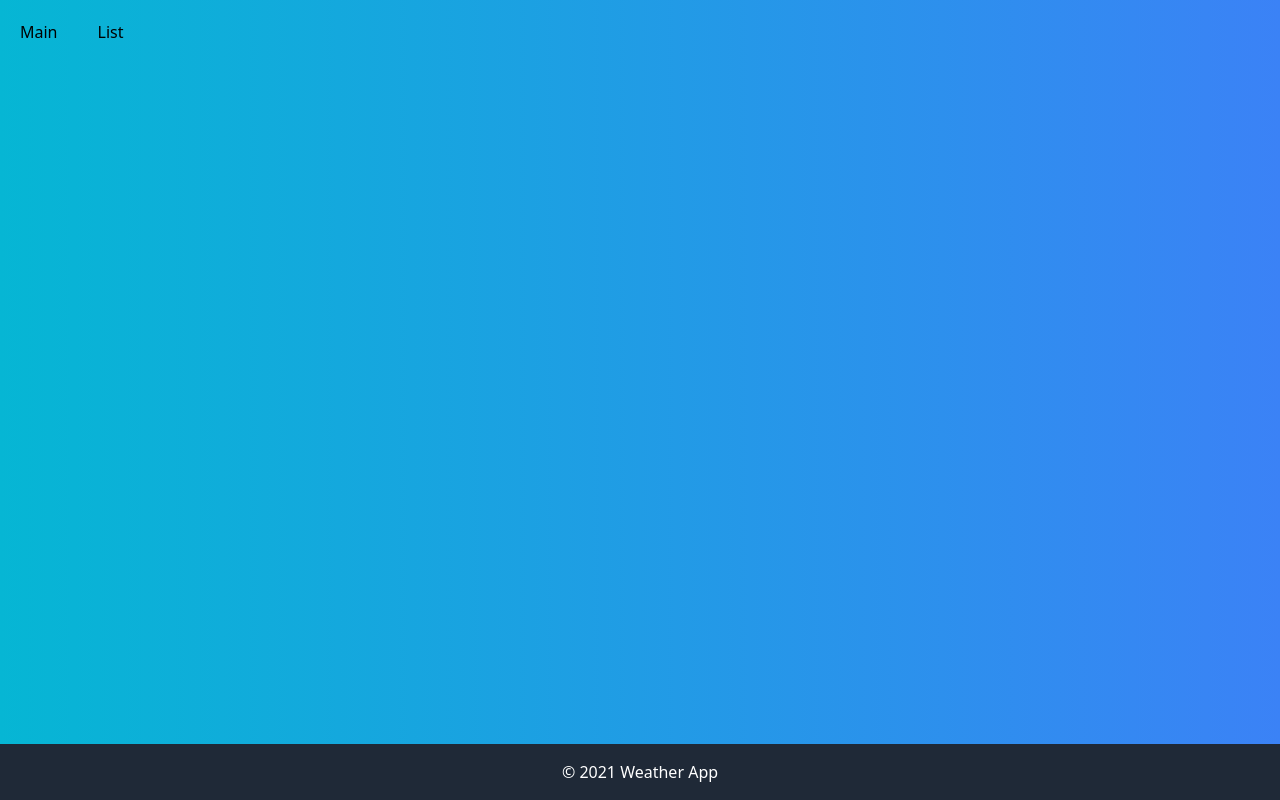
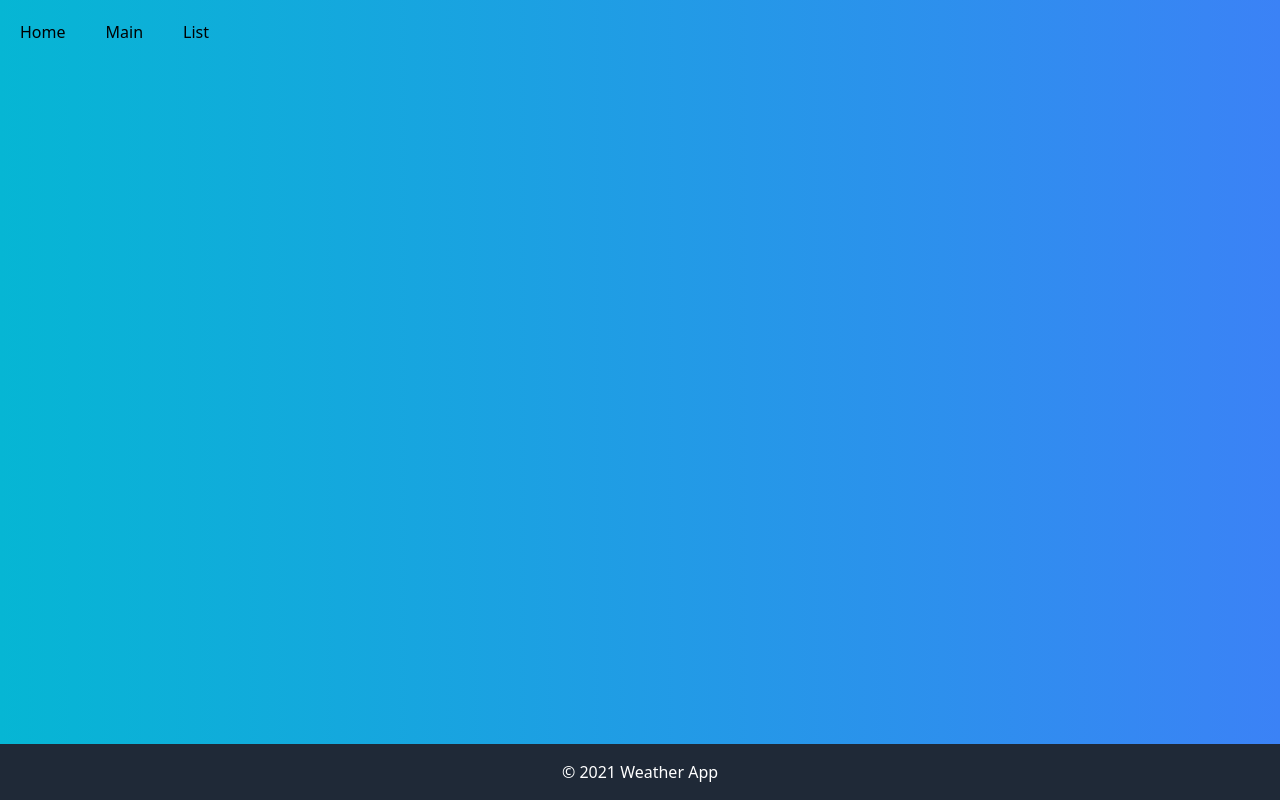
Before and after one commit to kdv1995/fe-weather, a React (Vite) app: page / in a window 1280 px wide. Built offline with nearby package versions, Linux system fonts and the light colour scheme; no server answers.

Commit message:
Final commit

```diff
--- a/src/router/routes.tsx
+++ b/src/router/routes.tsx
@@ -8,6 +8,11 @@ interface INavigationItem {
 }
 
 export const APP_ROUTES: { [key: string]: INavigationItem } = {
+  home: {
+    link: '/',
+    label: 'Home',
+    icon: <FaHome size={30} />,
+  },
   main: {
     link: '/main',
     label: 'Main',
```
